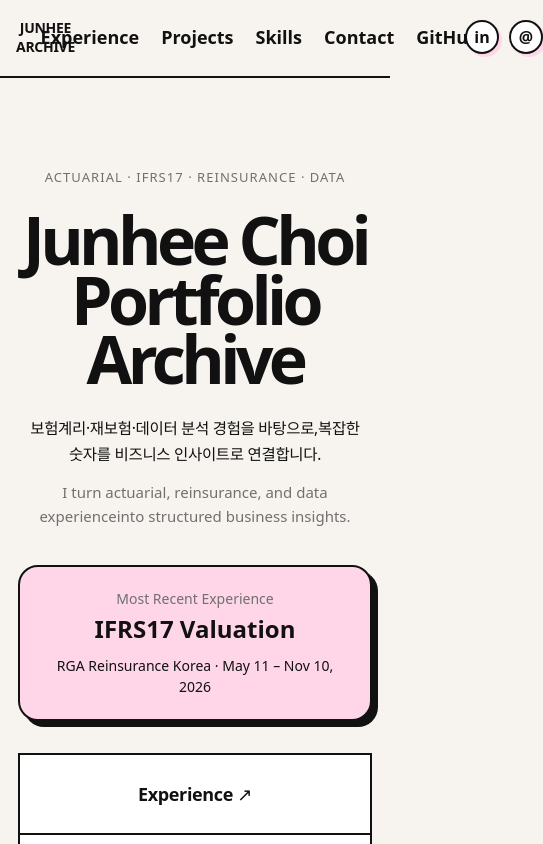
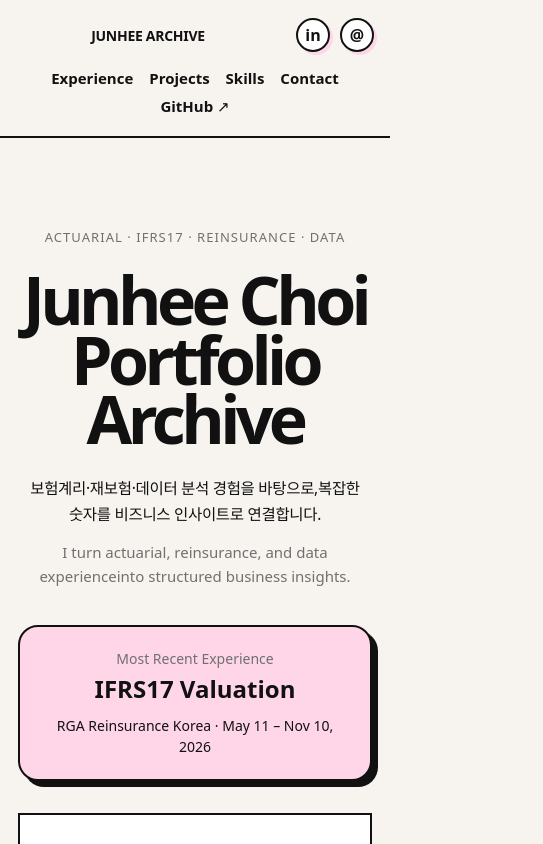
Before and after one commit to haileychoii/junhee-portfolio, a React (Vite) app: page / in a window 390 px wide. Shown: the top 844 px of the page, 543 px wide, since content can reach past the window. Built offline with nearby package versions, Linux system fonts and the light colour scheme; a web font is replaced by a local one.

Commit message:
Fix mobile header horizontal overflow

```diff
--- a/src/App.css
+++ b/src/App.css
@@ -807,6 +807,8 @@ h2 {
 @media (max-width: 640px) {
   .header {
     align-items: center;
+    justify-content: space-between;
+    flex-wrap: wrap;
     gap: 16px;
     padding: 18px 16px 20px;
   }
@@ -816,17 +818,20 @@ h2 {
     letter-spacing: -0.02em;
     font-weight: 900;
     text-align: center;
+    flex: 1 1 auto;
   }
 
-
   .nav {
-    width: 100%;
+    order: 2;
+    flex: 0 0 100%;
+    min-width: 0;
     justify-content: center;
-    gap: 22px;
-    font-size: 18px;
+    flex-wrap: wrap;
+    gap: 8px 16px;
+    font-size: 15px;
     font-weight: 800;
-    overflow-x: visible;
-    white-space: nowrap;
+    overflow: visible;
+    white-space: normal;
   }
 
   .container {
```
